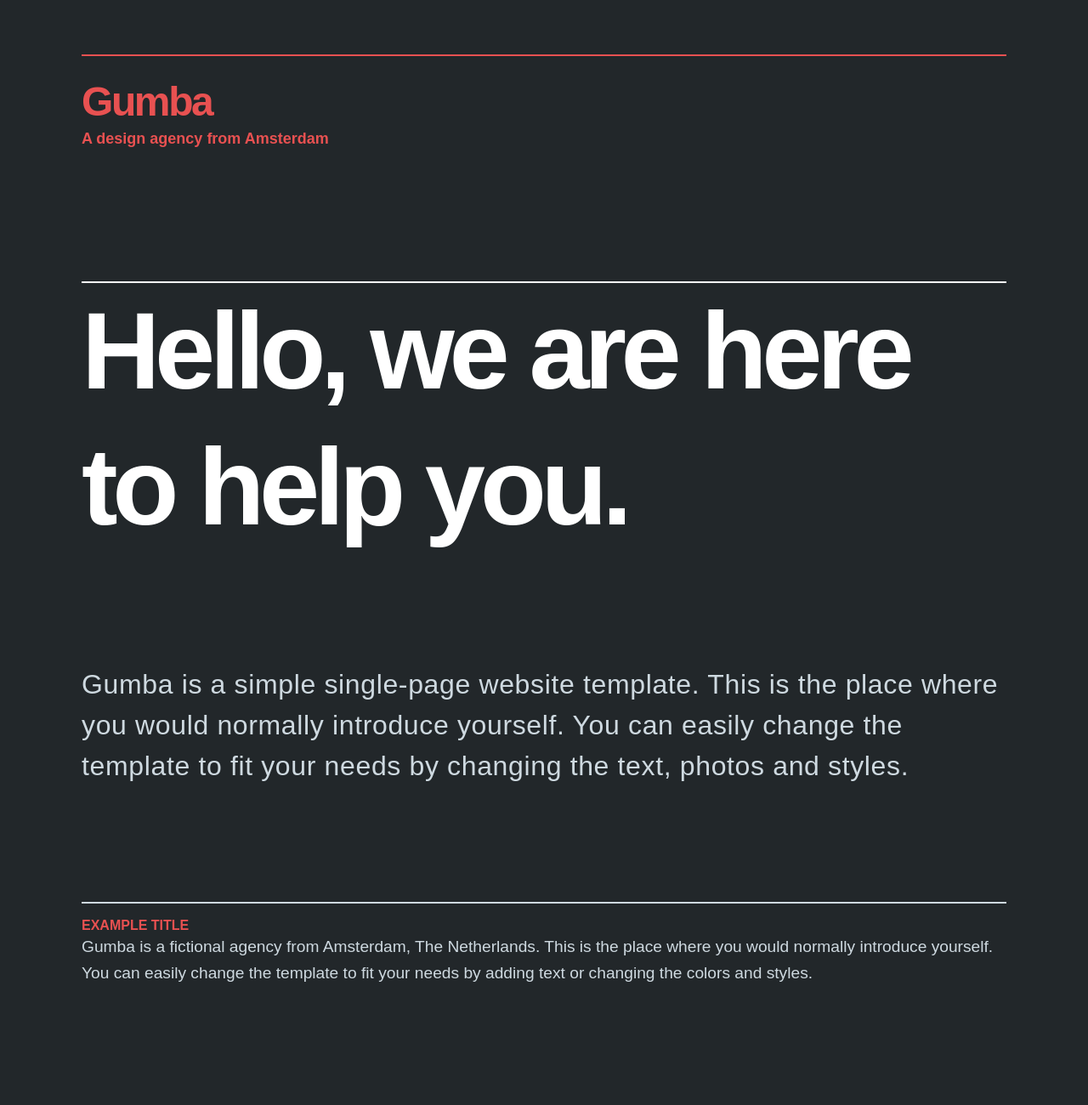
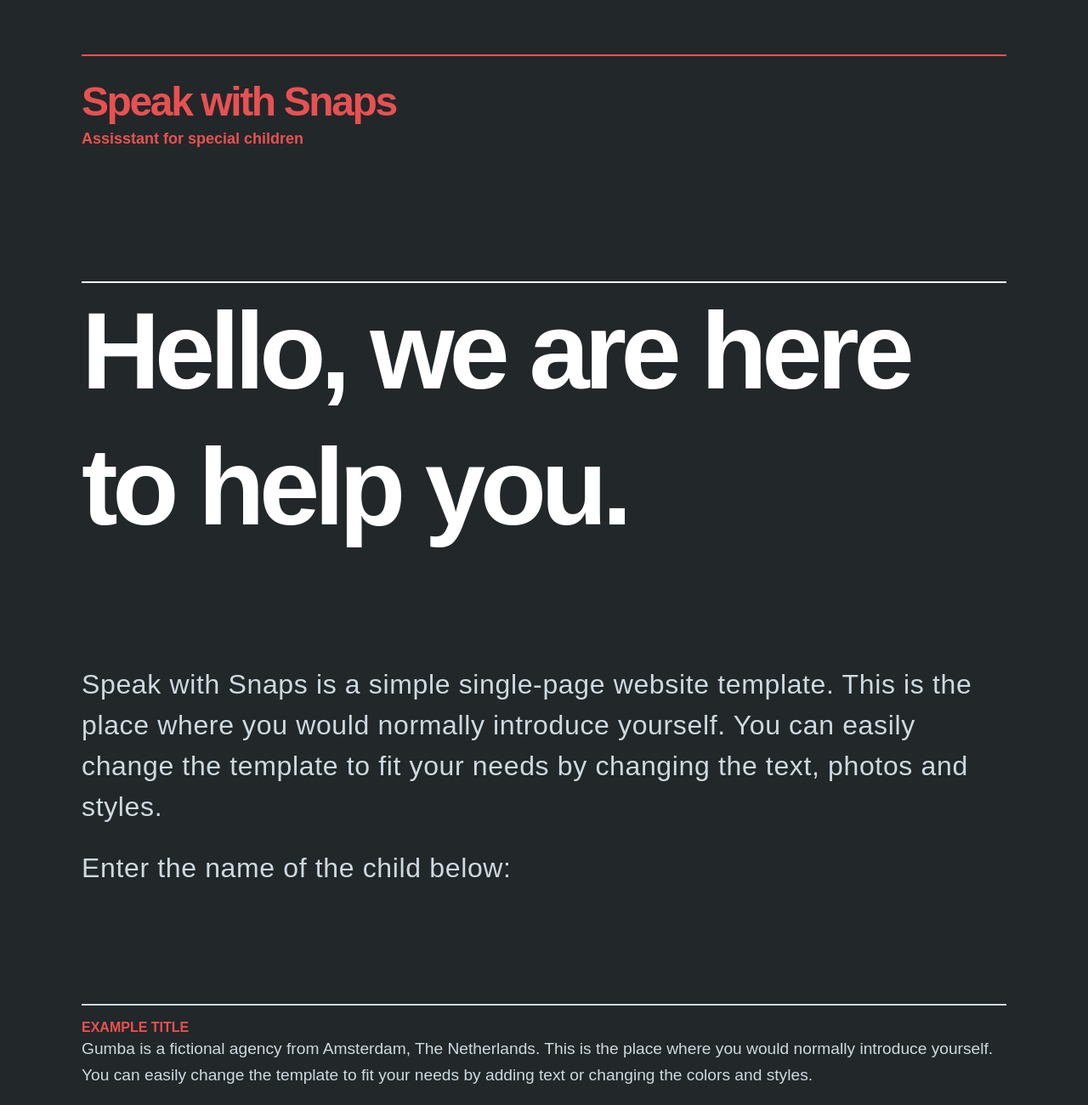
Before and after one commit to ZNClub-Javascript/WebApp-for-physically-challenged-children, a plain HTML site: page index.html in a window 1280 px wide. Shown: the top 1300 px of the page at 85% size. Drawn offline with nearby package versions, Linux system fonts and the light colour scheme.

Commit message:
changes added

```diff
--- a/index.html
+++ b/index.html
@@ -9,7 +9,7 @@
 	<link rel="stylesheet" href="css/vendor/fluidbox.min.css">
 	<link rel="stylesheet" href="css/main.css">
 
-	<title>Gumba Template</title>
+	<title>Speak with Snaps | Child Assisstant</title>
 
 </head>
 <body>
@@ -18,8 +18,8 @@
 	<header>
 
 		<div id="logo-container">
-			<div id="logo"><a href="/">Gumba</a></div>
-			<div id="subtitle">A design agency from Amsterdam</div>
+			<div id="logo"><a href="#">Speak with Snaps</a></div>
+			<div id="subtitle">Assisstant for special children</div>
 		</div>
 <!-- 		<nav>
 			<ul>
@@ -37,7 +37,10 @@
 		<section class="intro">
 			<h1>Hello, <span class="nl"></span>we are here to help you.</h1>
 			<p>
-				Gumba is a simple single-page website template. This is the place where you would normally introduce yourself. You can easily change the template to fit your needs by changing the text, photos and styles.
+				Speak with Snaps is a simple single-page website template. This is the place where you would normally introduce yourself. You can easily change the template to fit your needs by changing the text, photos and styles.
+			</p>
+			<p>
+			Enter the name of the child below:
 			</p>
 		</section>
 
```
